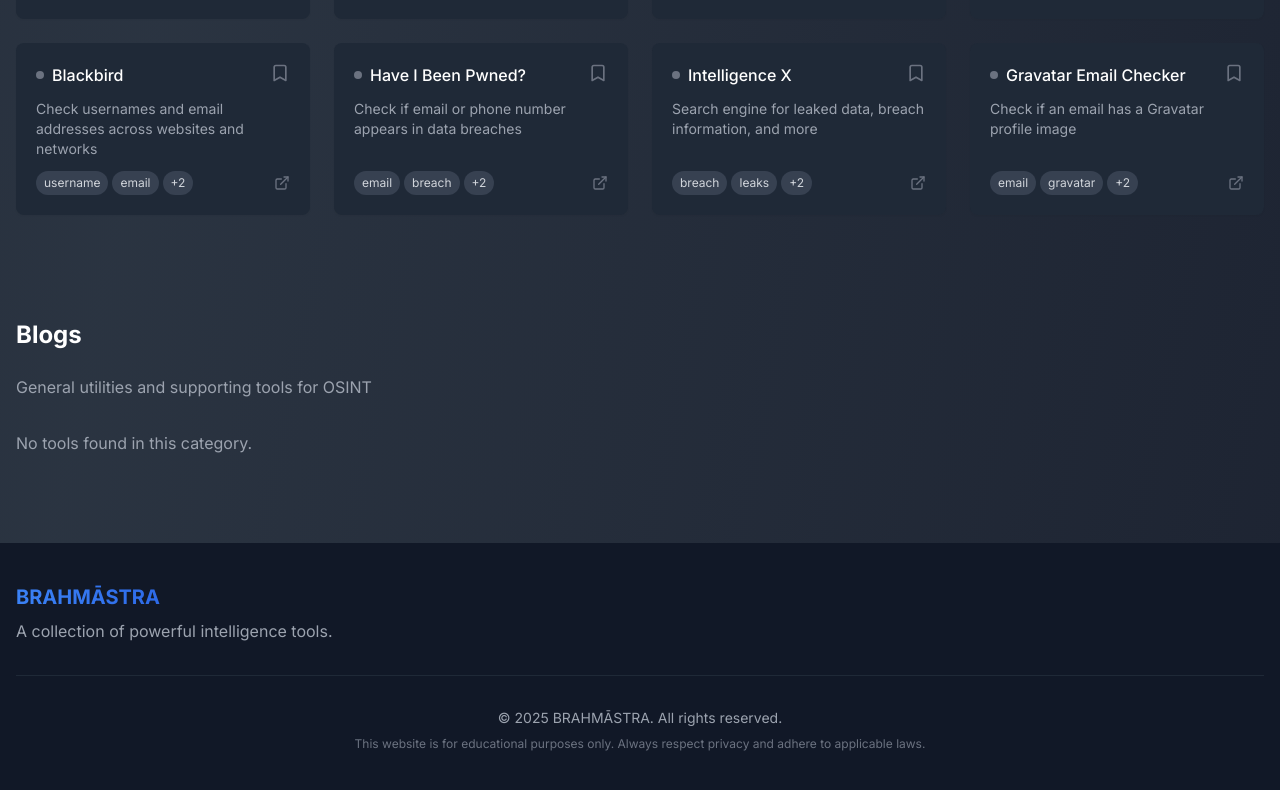
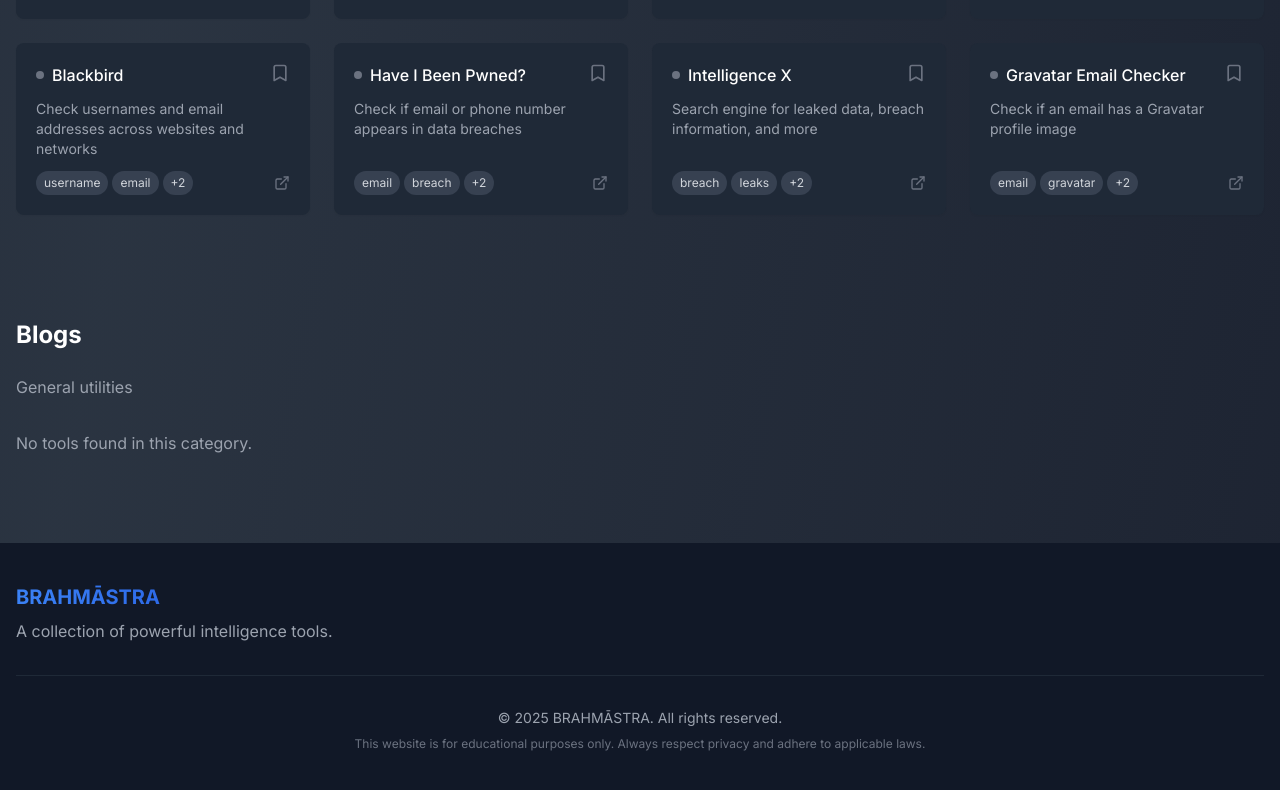
Before and after one commit to S3lc0uth/Brahmastra-OSINT, a React (Vite) app: page / in a window 1280 px wide. Shown: the part 5453-6243 px from the top of the page. Built offline with nearby package versions, Linux system fonts and the light colour scheme.

Commit message:
Update categories.ts

```diff
--- a/src/data/categories.ts
+++ b/src/data/categories.ts
@@ -54,7 +54,7 @@
         {
         id: "Blogs ",
         name: "Blogs",
-        description: "General utilities and supporting tools for OSINT",
+        description: "General utilities ",
         icon: "tool",
     },
 ];
```
